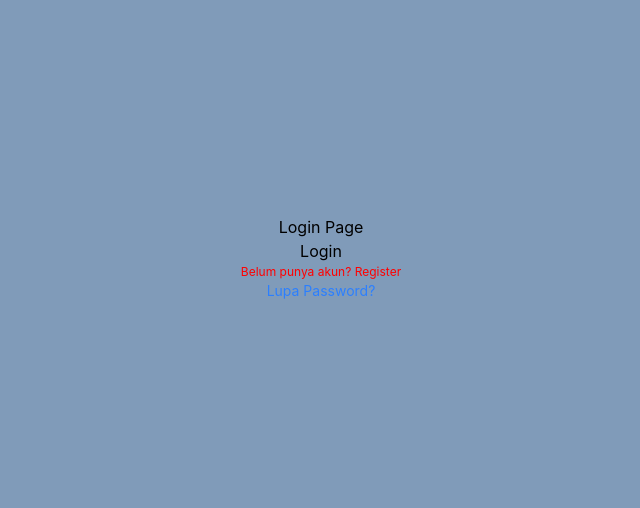
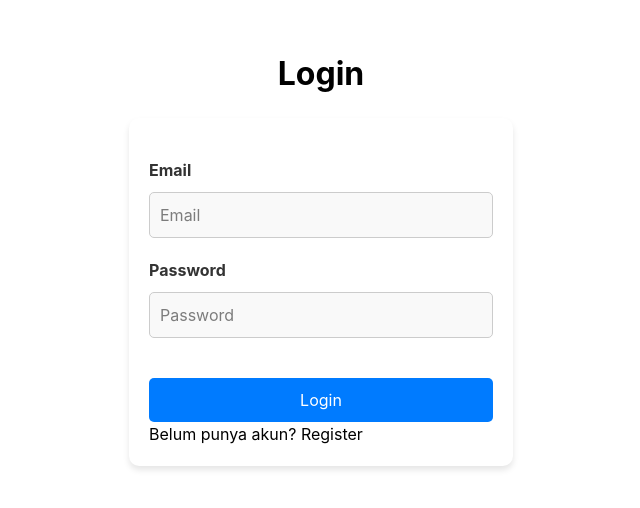
Before and after one commit to NestiaDev-id/Belajar-Next-JS, a Next.js app: page /auth/login in a window 1280 px wide. Shown: the part 142-650 px from the top of the page, without its empty margins (319-959 px from the left). Built offline with nearby package versions, Linux system fonts and the light colour scheme.

Commit message:
login multi role

```diff
--- a/src/lib/firebase/service.ts
+++ b/src/lib/firebase/service.ts
@@ -60,3 +60,20 @@ export async function signUp(
     callback({ status: false, message: "Register Failed" });
   }
 }
+
+export async function signIn(userData : {email:string}) {
+  try {
+    const q = query(collection(firestore, "users"), where("email", "==", userData.email));
+    const snapshot = await getDocs(q);
+
+    const data = snapshot.docs.map((doc) => ({ id: doc.id, ...doc.data() }));
+
+    if (data.length > 0) {
+      return data[0]
+    } else {
+      return null
+    }
+  } catch (error) {
+
+  }
+}
--- a/src/middleware.ts
+++ b/src/middleware.ts
@@ -8,4 +8,4 @@ export function mainMiddleware(request: NextRequest) {
 
 }
 
-export default withAuth(mainMiddleware, ['/profile']);
+export default withAuth(mainMiddleware, ['/profile', `/admin`]);
--- a/src/middlewares/withAuth.ts
+++ b/src/middlewares/withAuth.ts
@@ -1,5 +1,7 @@
 import { getToken } from "next-auth/jwt";
 import { NextFetchEvent, NextMiddleware, NextRequest, NextResponse } from "next/server";
+
+const onlyAdmin = ["/admin"];
 
 export default function withAuth(middleware: NextMiddleware, requireAuth:String[] = []) {
     return async (req: NextRequest, next: NextFetchEvent)  => {
@@ -11,9 +13,13 @@ export default function withAuth(middleware: NextMiddleware, requireAuth:String[
             });
             if (!token) {
                 const url = new URL("/auth/login", req.url);
+                url.searchParams.set("callbackUrl", encodeURI(req.url));
                 return NextResponse.redirect(url);
             }
-            return middleware(req, next);
+            if (token.role !== "admin" && onlyAdmin.includes(pathName)) {
+                return NextResponse.redirect(new URL("/", req.url));
+            }
         }
+        return middleware(req, next);
     }
 }
--- /dev/null
+++ b/src/pages/admin/index.tsx
@@ -0,0 +1,9 @@
+const AdminPage = () => {
+  return (
+    <div>
+      <h1>Admin Page</h1>
+    </div>
+  );
+};
+
+export default AdminPage;
--- a/src/pages/api/auth/[...nextauth].ts
+++ b/src/pages/api/auth/[...nextauth].ts
@@ -1,6 +1,8 @@
 import {NextAuthOptions} from "next-auth";
 import CredentialsProvider from "next-auth/providers/credentials";
 import NextAuth from "next-auth/next";
+import { signIn } from "@/lib/firebase/service";
+import { compare } from "bcrypt";
 
 const authOptions: NextAuthOptions = {
     session: {
@@ -13,13 +15,17 @@ const authOptions: NextAuthOptions = {
             name: "Credentials",
             credentials: {
                 email: { label: "Email", type: "email" },
-                fullname: { label: "Full Name", type: "text" },
                 password: { label: "Password", type: "password" },
             },
             async authorize(credential) {
-                const {email, password, fullname} = credential as { email: string; password: string, fullname: string };
-                const user  : any = {id: 1, email, password, fullname}
+                const {email, password} = credential as { email: string; password: string };
+                const user : any = await signIn({email})
+
                 if (user) {
+                    const passwordConfirm = await compare(password, user.password)
+                    if (passwordConfirm) {
+                        return user;
+                    }
                     return user
                 } else {
                     return null
@@ -33,16 +39,31 @@ const authOptions: NextAuthOptions = {
             if (account?.provider === "credentials") {
                 token.email = user.email
                 token.fullname = user.fullname
+                token.role = user.role
             }
             return token
         },
         async session({session, token}: any) {
-            if (token) {
+            // if (token) {
+            //     session.user.fullname = token.fullname
+            // }
+            if ('email' in token) {
                 session.user.email = token.email
+
+            }
+            if ('fullname' in token) {
                 session.user.fullname = token.fullname
+
+            }
+            if ('role' in token) {
+                session.user.role = token.role
+
             }
             return session
         }
+    },
+    pages: {
+        signIn: "/auth/login",
     }
 }
 export default NextAuth(authOptions)
--- a/src/views/auth/login/Login.module.scss
+++ b/src/views/auth/login/Login.module.scss
@@ -1,10 +1,91 @@
 @import "../../../styles/color.scss";
 
 .login {
-    display:flex;
-    flex-direction: column;
-    justify-content: center;
-    align-items: center;
-    height: 100vh;
-    background-color: map-get($map: $schema, $key: primary);
+  display: flex;
+  align-items: center;
+  flex-direction: column;
+  justify-content: center;
+  height: 100vh;
+  width: 100vw;
+
+  &__title {
+    font-size: 32px;
+    margin-bottom: 20px;
+    font-weight: bold;
+    text-align: center;
+  }
+
+  &__form {
+    width: 30%;
+    box-shadow: 0 4px 6px rgba(0, 0, 0, 0.1);
+    padding: 20px;
+    border-radius: 10px;
+    background-color: #fff;
+
+    &__item {
+      display: flex;
+      flex-direction: column;
+      margin: 20px 0;
+
+      &__label {
+        margin-bottom: 5px;
+        font-weight: bold;
+        color: #333;
+      }
+
+      &__input {
+        padding: 10px;
+        border: 1px solid #ccc;
+        border-radius: 5px;
+        background-color: #f9f9f9;
+        margin-top: 5px;
+        transition: border-color 0.3s ease;
+
+        &:focus {
+          border-color: #007bff;
+          outline: none;
+          background-color: #fff;
+        }
+      }
+
+      &__button {
+        margin-top: 20px;
+        padding: 10px 20px;
+        color: #fff;
+        border: none;
+        border-radius: 5px;
+        cursor: pointer;
+        width: 100%;
+        background-color: #007bff;
+        transition: background-color 0.3s ease;
+
+        &:hover {
+          background-color: #0056b3;
+        }
+      }
+      &__link {
+        a {
+          color: #007bff;
+          font-weight: bold;
+        }
+      }
+      &__error {
+        color: red;
+        margin-top: 5px;
+      }
+    }
+  }
+
+  // Responsivitas untuk layar kecil
+  @media (max-width: 768px) {
+    &__form {
+      width: 80%;
+    }
+  }
+
+  @media (max-width: 480px) {
+    &__form {
+      width: 90%;
+    }
+  }
 }
--- a/src/views/auth/login/index.tsx
+++ b/src/views/auth/login/index.tsx
@@ -1,26 +1,90 @@
 import Link from "next/link";
+import styles from "./Login.module.scss";
+import { useState } from "react";
 import { useRouter } from "next/router";
-import styles from "./Login.module.scss"; // Import CSS module for styling
+import { signIn } from "next-auth/react";
 
-const LoginViews = () => {
-  const { push } = useRouter();
+const loginView = () => {
+  const [isLoading, setIsLoading] = useState(false);
+  const { push, query } = useRouter();
+  const [error, setError] = useState("");
 
-  const handleLogin = () => {
-    push("/products"); // Menggunakan router.push untuk navigasi
+  const callbackUrl: any = query.callbackUrl || "/";
+
+  const handleSubmit = async (e: any) => {
+    e.preventDefault();
+    setIsLoading(true);
+    const data = {
+      email: e.target.email.value,
+      password: e.target.password.value,
+    };
+    try {
+      const res = await signIn("credentials", {
+        redirect: false,
+        email: data.email,
+        password: data.password,
+        callbackUrl,
+      });
+      if (!res?.error) {
+        setIsLoading(false);
+        push(callbackUrl);
+      } else {
+        setIsLoading(false);
+        setError("Login Failed");
+      }
+    } catch (error: any) {
+      setIsLoading(false);
+      setError("Login Failed");
+    }
   };
   return (
     <div className={styles.login}>
-      <h1 className="big">Login Page</h1>
-      <button onClick={handleLogin}>Login</button>
-      <p style={{ color: "red", fontSize: "12px" }}>
-        Belum punya akun? <Link href="/auth/register">Register</Link>
-      </p>
-      {/* Lupa password tailwind */}
-      <p className="text-sm text-blue-500 hover:text-blue-700 cursor-pointer">
-        Lupa Password?
-      </p>
+      <h1 className={styles.login__title}>Login</h1>
+      {error && <p className={styles.login__error}>{error}</p>}
+      <div className={styles.login__form}>
+        <form onSubmit={handleSubmit}>
+          <div className={styles.login__form__item}>
+            <label htmlFor="email" className={styles.login__form__item__label}>
+              Email
+            </label>
+            <input
+              type="email"
+              id="email"
+              name="email"
+              placeholder="Email"
+              className={styles.login__form__item__input}
+            />
+          </div>
+
+          <div className={styles.login__form__item}>
+            <label
+              htmlFor="password"
+              className={styles.login__form__item__label}
+            >
+              Password
+            </label>
+            <input
+              type="password"
+              id="password"
+              name="password"
+              placeholder="Password"
+              className={styles.login__form__item__input}
+            />
+          </div>
+          <button
+            type="submit"
+            className={styles.login__form__item__button}
+            disabled={isLoading}
+          >
+            {isLoading ? "Loading..." : "Login"}
+          </button>
+        </form>
+        <p className={styles.login__form__link}>
+          Belum punya akun? <Link href="/auth/register">Register</Link>
+        </p>
+      </div>
     </div>
   );
 };
 
-export default LoginViews;
+export default loginView;
```
